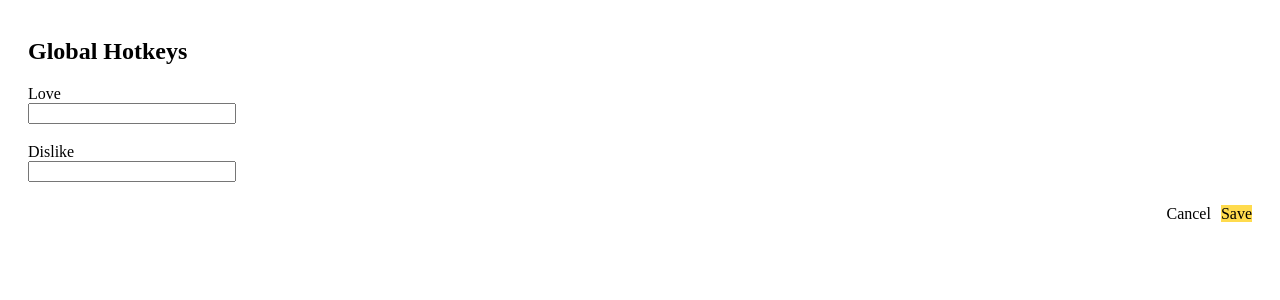
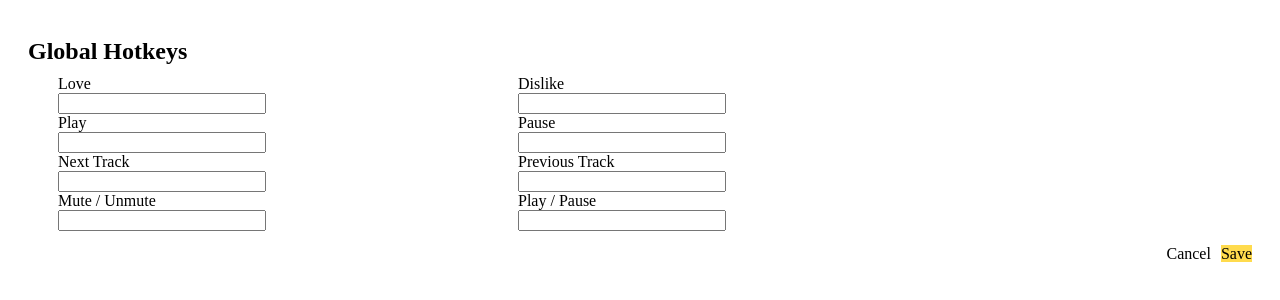
Before and after one commit to juvirez/yandex-music-app, a Vue app: page / in a window 1280 px wide. Shown: the top 300 px of the page. Built offline with nearby package versions, Linux system fonts and the light colour scheme; the HTML template or start-up script is replaced by a standard one.

Commit message:
hotkeys: hotkeys view

```diff
--- a/src/main/dialogs/hotkeys.js
+++ b/src/main/dialogs/hotkeys.js
@@ -10,8 +10,8 @@ exports.showHotkeysDialog = () => {
   }
 
   win = new BrowserWindow({
-    width: 420,
-    height: 296,
+    width: 960,
+    height: 360,
     modal: true,
     parent: global.mainWindow,
     resizable: false,
--- a/src/renderer/hotkeys/App.vue
+++ b/src/renderer/hotkeys/App.vue
@@ -1,36 +1,16 @@
 <template>
-  <div class="theme-white page-settings">
+  <div class="theme-white icon-theme-white page-settings">
     <div class="page-settings__block">
       <h2 class="page-settings__subtitle typo-h2_bold">Global Hotkeys</h2>
-      <div class="page-settings__line page-settings--social-control deco-border typo">
-        <div class="page-settings__line-label-container">
-          <div class="d-bubble deco-bubble">
-            <span class="d-icon deco-icon d-icon_heart"></span>
-          </div>
-          <div class="page-settings__line-label">Love</div>
-        </div>
-        <div class="page-settings__line-control">
-          <div class="page-settings--social-control__control">
-            <span class="page-settings--social-control__bind social-bind">
-              <Hotkey />
-            </span>
-          </div>
-        </div>
-      </div>
-      <div class="page-settings__line page-settings--social-control deco-border typo">
-        <div class="page-settings__line-label-container">
-          <div class="d-bubble deco-bubble">
-            <span class="d-icon deco-icon d-icon_circle-crossed"></span>
-          </div>
-          <div class="page-settings__line-label">Dislike</div>
-        </div>
-        <div class="page-settings__line-control">
-          <div class="page-settings--social-control__control">
-            <span class="page-settings--social-control__bind social-bind">
-              <Hotkey />
-            </span>
-          </div>
-        </div>
+      <div class="hotkeys">
+        <Hotkey title="Love" iconClass="d-icon_heart" />
+        <Hotkey title="Dislike" iconClass="d-icon_circle-crossed" />
+        <Hotkey title="Play" iconClass="d-icon_play" />
+        <Hotkey title="Pause" iconClass="d-icon_pause" />
+        <Hotkey title="Next Track" iconClass="d-icon_track-next" />
+        <Hotkey title="Previous Track" iconClass="d-icon_track-prev" />
+        <Hotkey title="Mute / Unmute" iconClass="d-icon_volume-mute" />
+        <Hotkey title="Play / Pause" iconClass="d-icon_play" />
       </div>
     </div>
     <div class="action-buttons">
@@ -97,6 +77,14 @@ export default {
 .page-settings__block .page-settings__subtitle {
   margin: 10px 0 10px;
 }
+.page-settings__block .page-settings__line {
+  padding: 0 30px;
+  width: 400px;
+}
+.hotkeys {
+  display: flex;
+  flex-wrap: wrap;
+}
 .save {
   background-color: #ffdb4d !important;
   border-color: #ffdb4d !important;
--- a/src/renderer/hotkeys/Hotkey.vue
+++ b/src/renderer/hotkeys/Hotkey.vue
@@ -1,5 +1,14 @@
 <template>
-  <div>
+  <div class="page-settings__line page-settings--social-control deco-border typo">
+    <div class="page-settings__line-label-container">
+      <div class="d-bubble deco-bubble">
+        <span class="d-icon deco-icon" v-bind:class="[ iconClass ]"></span>
+      </div>
+      <div class="page-settings__line-label">{{ title }}</div>
+    </div>
+    <div class="page-settings__line-control">
+      <div class="page-settings--social-control__control">
+        <span class="page-settings--social-control__bind social-bind">
           <div class="d-suggest">
             <div class="d-input deco-input-wrapper d-input_size-M d-input_suggest d-suggest__input">
               <input
@@ -23,12 +32,17 @@
               </button>
             </div>
           </div>
+        </span>
+      </div>
+    </div>
   </div>
 </template>
 
 <script>
 export default {
   props: {
+    title: String,
+    iconClass: String,
     onHotkeyChange: Function
   },
   data() {
```
Lines whose indentation alone changed are shown as unchanged.
